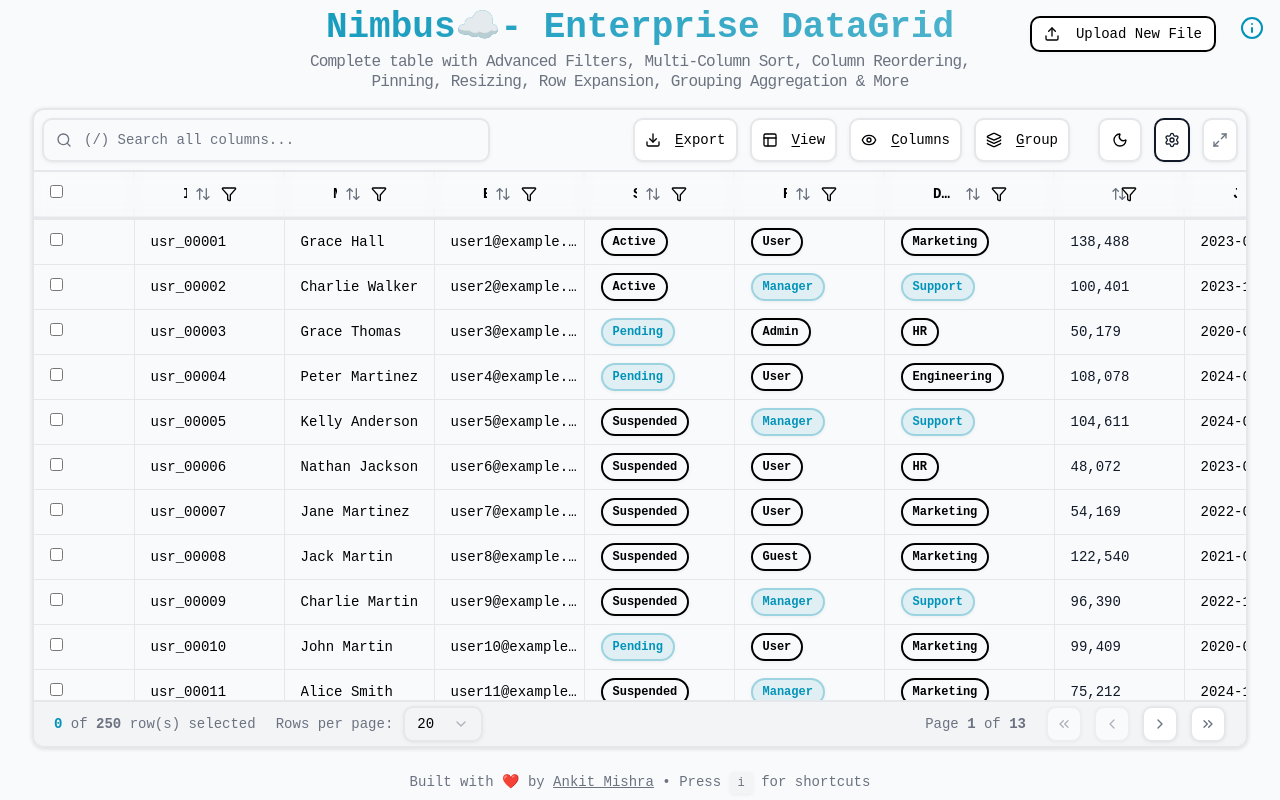
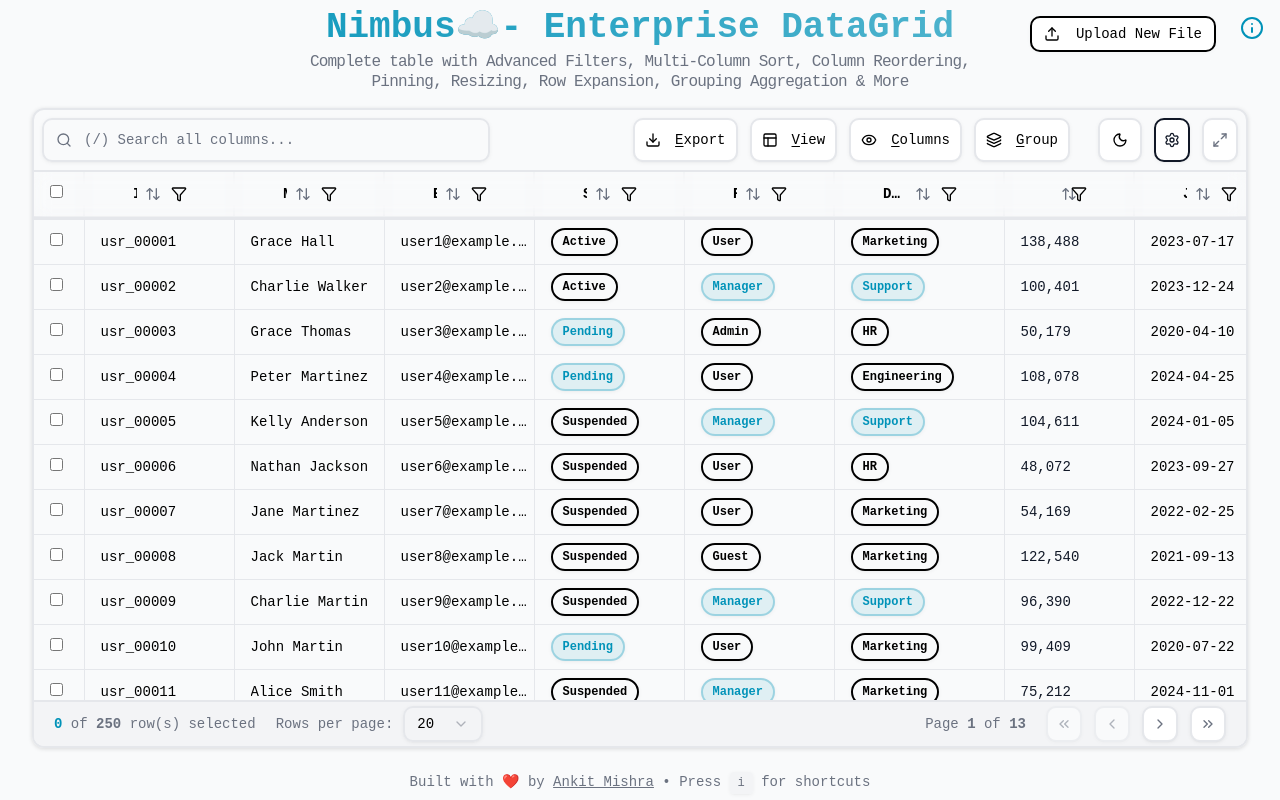
Before and after one commit to 2102ankit/nimbus, a React (Vite) app: page / in a window 1280 px wide. Built offline with nearby package versions, Linux system fonts and the light colour scheme.

Commit message:
fix: Col header sizes

```diff
--- a/components/Datagrid/columnDefinitions.jsx
+++ b/components/Datagrid/columnDefinitions.jsx
@@ -20,7 +20,7 @@ export const createColumns = () => [
         className="mx-auto"
       />
     ),
-    size: 50,
+    maxSize: 50,
     enableSorting: false,
     enableHiding: false,
     enableResizing: false,
--- a/src/DynamicDataGrid.jsx
+++ b/src/DynamicDataGrid.jsx
@@ -200,7 +200,8 @@ const DynamicDataGrid = () => {
         },
         globalFilterFn: "includesString",
         defaultColumn: {
-            minSize: 100,
+            size:200,
+            minSize: 50,
             maxSize: 600,
         },
         initialState: {
--- a/src/dataAnalyzer.jsx
+++ b/src/dataAnalyzer.jsx
@@ -356,7 +356,7 @@ function generateColumnDefinitions(columnAnalysis, hasNestedData) {
                 className="mx-auto"
             />
         ),
-        size: 50,
+        maxSize: 50,
         enableSorting: false,
         enableHiding: false,
         enableResizing: false,
```
